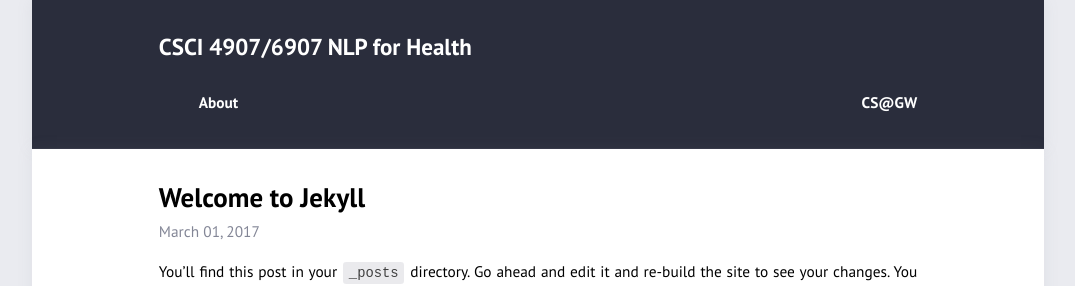
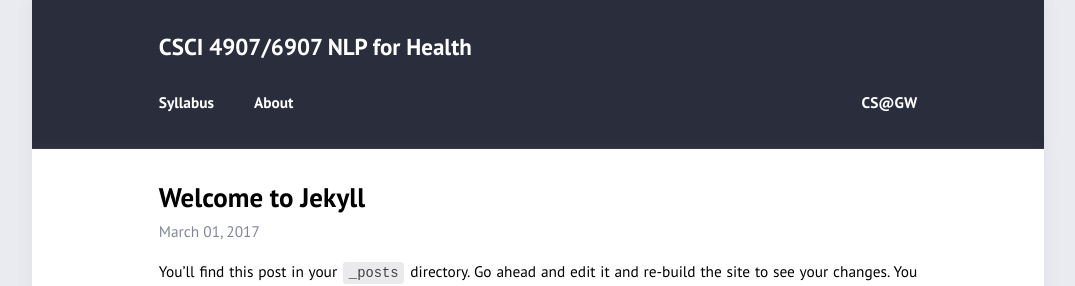
Before and after one commit to azirikly/NLP4Health, a Jekyll site: the page built from _posts/2017-03-01-welcome-to-jekyll.md, in a window 1280 px wide. Shown: the top 286 px of the page, without its empty margins (102-1177 px from the left). Built offline with Jekyll 4.4.1, drawn with Linux system fonts in a browser that asks for light colours.

Commit message:
Update _config.yml

```diff
--- a/_config.yml
+++ b/_config.yml
@@ -19,7 +19,7 @@ show_social: false              # remove social
 # Menu                          # for available icons see https://fontawesome.com/v5/icons/
 
 navigation:                     # accepts {file, title, url, icon, sidebaricon}
-  - {file: "archive.html", sidebaricon: home}
+  - {file: "syllabus.html", sidebaricon: home}
   - {file: "README.md", sidebaricon: address-card}
 
 external:                       # accepts {file, title, url, icon, sidebaricon}
```
